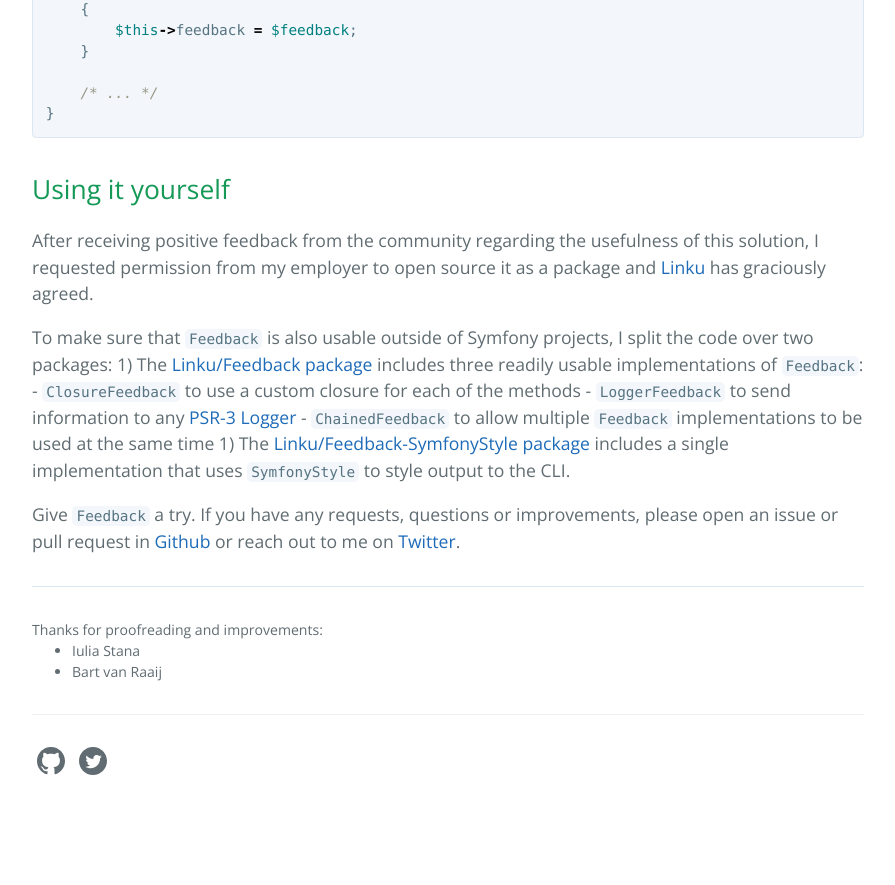
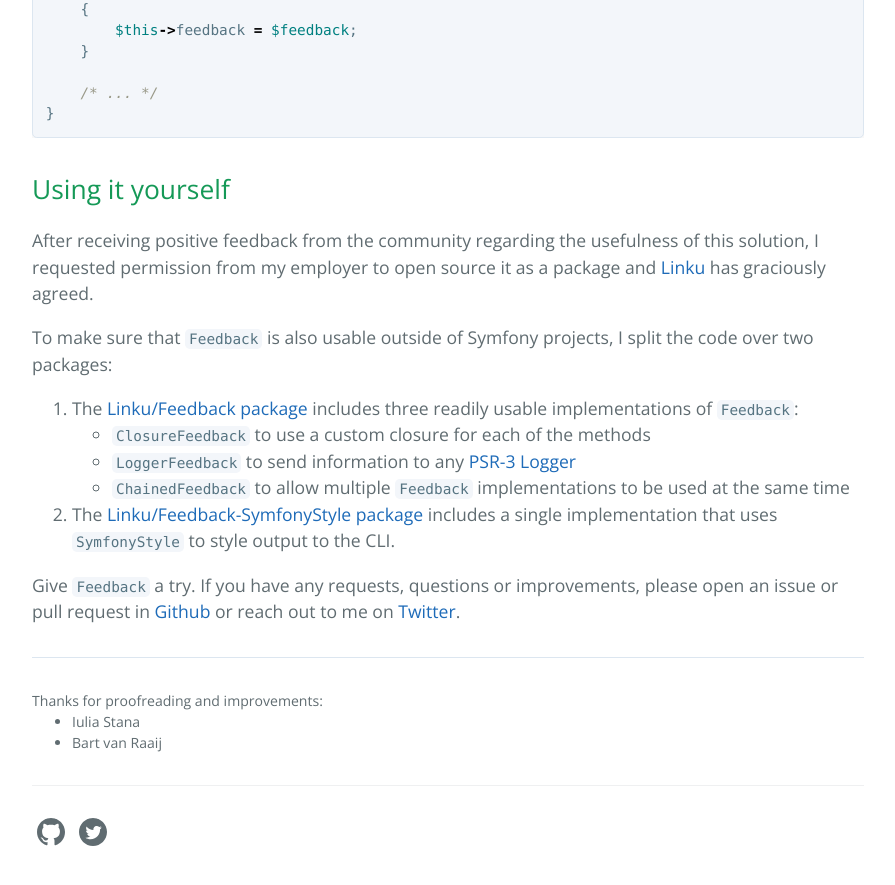
Before and after one commit to TimoBakx/timobakx.github.io, a Jekyll site: the page built from _posts/2020-02-28-cli-output-in-services.md, in a window 1280 px wide and 900 px high, scrolled down 4656 px. Shown: the top 885 px of the window, without its empty margins (192-1087 px from the left). Built offline with Jekyll 4.4.1, drawn with Linux system fonts in a browser that asks for light colours; before the commit the page ends 5485 px from its top, so only the background shows below that.

Commit message:
Fixed list

```diff
--- a/_posts/2020-02-28-cli-output-in-services.md
+++ b/_posts/2020-02-28-cli-output-in-services.md
@@ -220,12 +220,12 @@ as a package and [Linku][_linku] has graciously agreed.
 
 To make sure that `Feedback` is also usable outside of Symfony projects, I
 split the code over two packages:
-1) The [Linku/Feedback package][_feedback_package] includes three readily usable
+1. The [Linku/Feedback package][_feedback_package] includes three readily usable
 implementations of `Feedback`:
     - `ClosureFeedback` to use a custom closure for each of the methods
     - `LoggerFeedback` to send information to any [PSR-3 Logger][_psr3]
     - `ChainedFeedback` to allow multiple `Feedback` implementations to be used at the same time
-1) The [Linku/Feedback-SymfonyStyle package][_symfonystyle_package] includes a single
+1. The [Linku/Feedback-SymfonyStyle package][_symfonystyle_package] includes a single
 implementation that uses `SymfonyStyle` to style output to the CLI.
 
 Give `Feedback` a try. If you have any requests, questions or improvements, please
```
